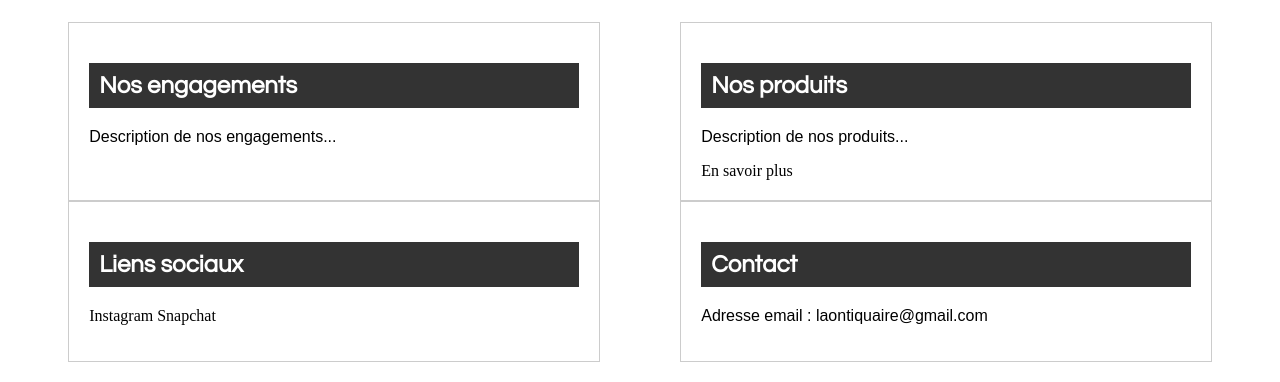
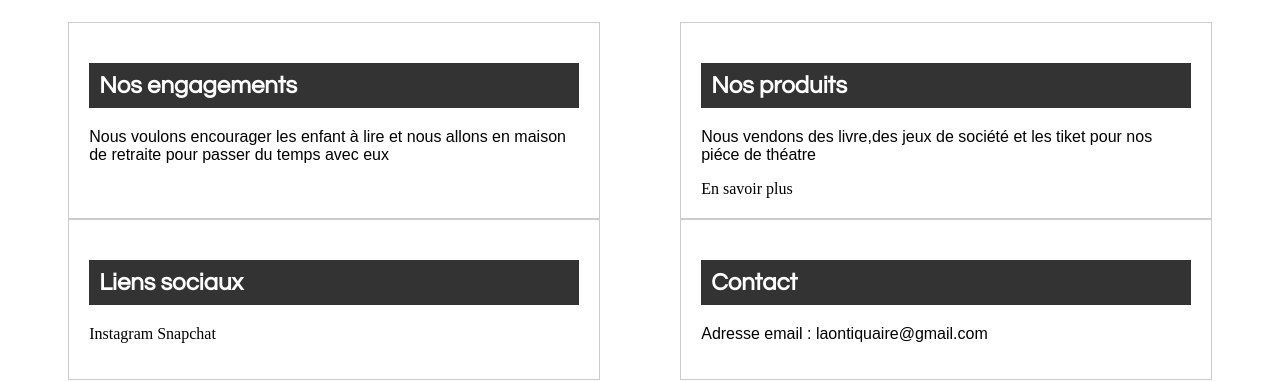
Before and after one commit to Laontiquaire/laontiquaire-siteweb, a plain HTML site: page main/index.html in a window 1280 px wide. Shown: the part 444-826 px from the top of the page. Drawn offline with Linux system fonts and the light colour scheme.

Commit message:
Update index.html

```diff
--- a/main/index.html
+++ b/main/index.html
@@ -15,11 +15,11 @@
   <main>
     <section class="engagements">
       <h2>Nos engagements</h2>
-      <p>Description de nos engagements...</p>
+      <p>Nous voulons encourager les enfant à lire et nous allons en maison de retraite pour passer du temps avec eux</p>
     </section>
     <section class="produits">
       <h2>Nos produits</h2>
-      <p>Description de nos produits...</p>
+      <p>Nous vendons des livre,des jeux de société et les tiket pour nos piéce de théatre</p>
       <a href="produits.html">En savoir plus</a>
     </section>
     <section class="liens-sociaux">
```
